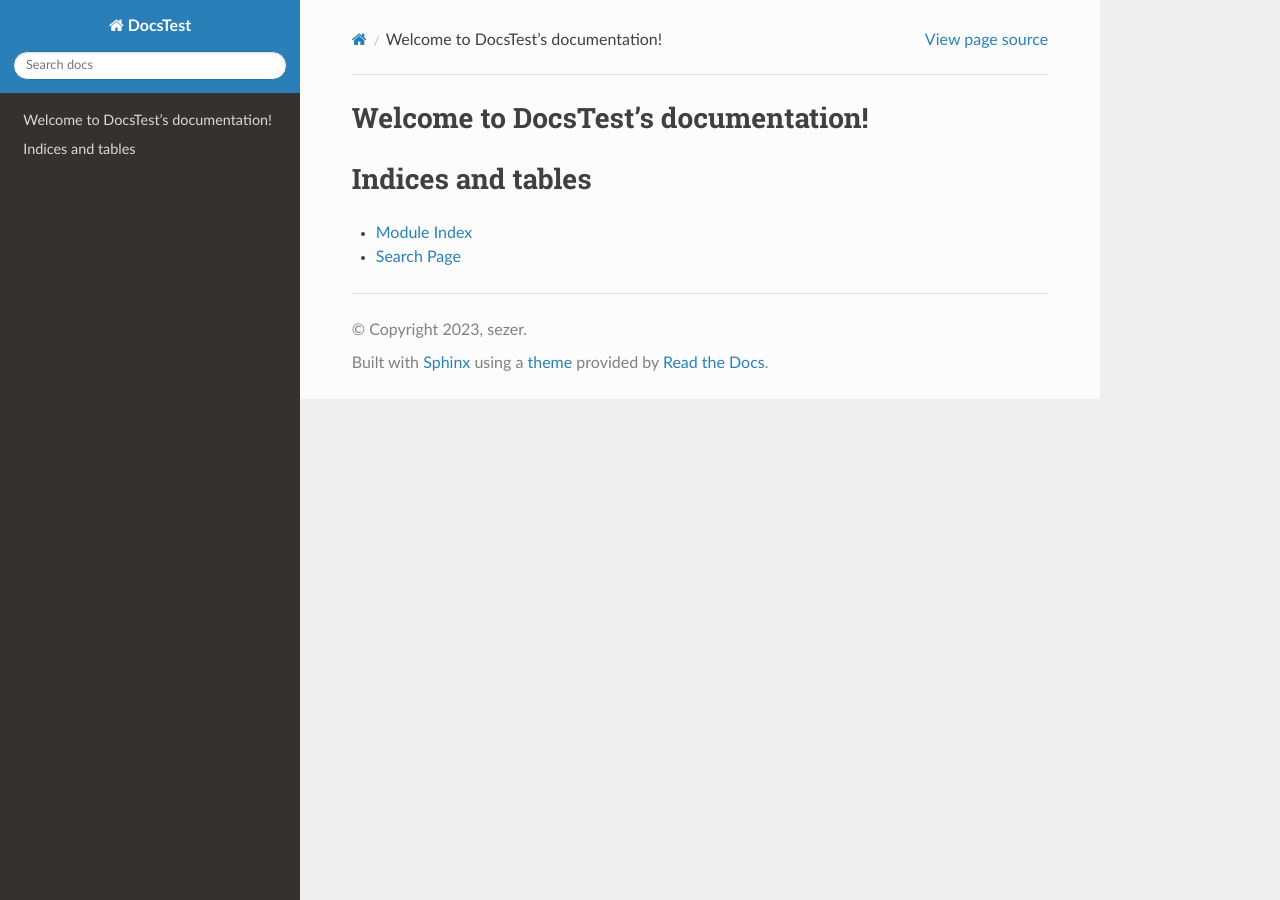
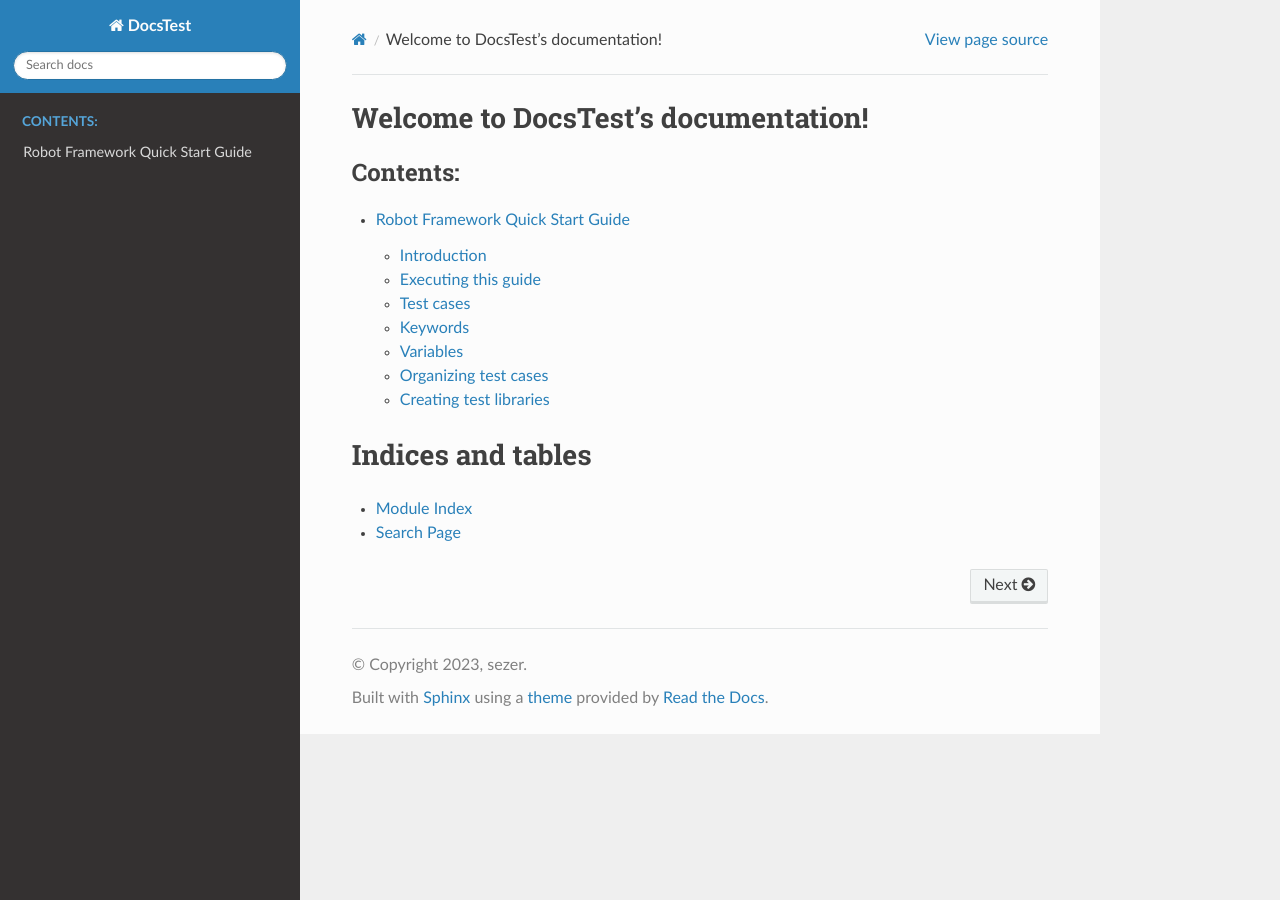
Before and after one commit to sezer-muhammed/DocsTest, a Sphinx documentation site: the page built from docs/index.rst, in a window 1280 px wide. Built offline with Sphinx 7.4.7 and the Read the Docs theme 2.0.0, drawn with Linux system fonts in a browser that asks for light colours; pages that are not in the unit, such as notebooks, are missing from menus; some of the changed lines change nothing that is shown.

Commit message:
quickstart added

```diff
--- a/docs/index.rst
+++ b/docs/index.rst
@@ -11,6 +11,7 @@ Welcome to DocsTest's documentation!
    :caption: Contents:
 
    DocsTest
+   quickstart
 
 
 
--- /dev/null
+++ b/docs/quickstart.rst
@@ -0,0 +1,544 @@
+.. default-role:: code
+
+=====================================
+  Robot Framework Quick Start Guide
+=====================================
+
+Copyright © Nokia Networks. Licensed under the
+`Creative Commons Attribution 3.0 Unported`__ license.
+
+__ http://creativecommons.org/licenses/by/3.0/
+
+.. contents:: Table of contents:
+   :local:
+   :depth: 2
+
+Introduction
+============
+
+About this guide
+----------------
+
+*Robot Framework Quick Start Guide* introduces the most important `Robot
+Framework <http://robotframework.org>`_ features. You can simply browse
+through it and look at the examples, but you can also use the guide as an
+`executable demo`__. All features shown here are explained more thoroughly
+in `Robot Framework User Guide`_.
+
+__ `Executing this guide`_
+.. _Robot Framework User Guide: http://robotframework.org/robotframework/#user-guide
+
+Robot Framework overview
+------------------------
+
+`Robot Framework`_ is a generic open source test automation framework for
+acceptance testing and acceptance test-driven development (ATDD). It has
+easy-to-use tabular test data syntax and it utilizes the keyword-driven
+testing approach. Its testing capabilities can be extended by test libraries
+implemented either with Python or Java, and users can create new higher-level
+keywords from existing ones using the same syntax that is used for creating
+test cases.
+
+Robot Framework is operating system and application independent. The core
+framework is implemented using `Python <http://python.org>`_ and runs also on
+`Jython <http://jython.org>`_ (JVM) and `IronPython <http://ironpython.net>`_
+(.NET). The framework has a rich ecosystem around it consisting of various
+generic test libraries and tools that are developed as separate projects.
+
+For more information about Robot Framework and the ecosystem, see
+http://robotframework.org. There you can find plenty more documentation,
+demo projects, list of available test libraries and other tools, and so on.
+
+Demo application
+----------------
+
+The sample application for this guide is a variation on a classic login
+example: it is a command-line based authentication server written in Python.
+The application allows a user to do three things:
+
+- Create an account with a valid password.
+- Log in with a valid user name and password.
+- Change the password of an existing account.
+
+The application itself is in `<sut/login.py>`_ file and can be executed with
+a command `python sut/login.py`. Attempting to log in with a non-existent
+user account or with an invalid password results in the same error message::
+
+    > python sut/login.py login nobody P4ssw0rd
+    Access Denied
+
+After creating a user account with valid password login succeeds::
+
+    > python sut/login.py create fred P4ssw0rd
+    SUCCESS
+
+    > python sut/login.py login fred P4ssw0rd
+    Logged In
+
+There are two requirements that a password must fulfill to be valid: it must
+be between 7-12 characters long, and it must contain lower and upper case
+letters and numbers, but it must not contain special characters. Trying to
+create a user with invalid password fails::
+
+    > python sut/login.py create fred short
+    Creating user failed: Password must be 7-12 characters long
+
+    > python sut/login.py create fred invalid
+    Creating user failed: Password must be a combination of lowercase and
+    uppercase letters and numbers
+
+Changing password with invalid credentials results in the same error message
+as logging in with invalid credentials. The validity of new password is
+verified and if not valid, an error message is given::
+
+    > python sut/login.py change-password fred wrong NewP4ss
+    Changing password failed: Access Denied
+
+    > python sut/login.py change-password fred P4ssw0rd short
+    Changing password failed: Password must be 7-12 characters long
+
+    > python sut/login.py change-password fred P4ssw0rd NewP4ss
+    SUCCESS
+
+The application uses a simple database file to keep track on user statuses.
+The file is located in operating system dependent temporary directory.
+
+Executing this guide
+====================
+
+These instructions explain how to run this guide yourself. If you are not
+interested in that, you can nevertheless `view the results`__ online.
+
+__ `Viewing results`_
+
+Installations
+-------------
+
+The recommended approach to install Robot Framework on Python_ is using `pip
+<http://pip-installer.org>`_. Once you have both of these preconditions
+installed, you can simply run::
+
+    pip install robotframework
+
+See `Robot Framework installation instructions`_ for alternative installation
+approaches and more information about installation in general.
+
+This demo is written using reStructuredText__ markup language with Robot
+Framework test data in code blocks. Executing tests in this format requires
+installing additional docutils__ module::
+
+    pip install docutils
+
+Notice that Robot Framework 3.0 is the first Robot Framework version to support
+Python 3. See the aforementioned `installation instructions`_ for information
+about Python 2 vs Python 3.
+
+.. _`Robot Framework installation instructions`:
+   https://github.com/robotframework/robotframework/blob/master/INSTALL.rst
+.. _`installation instructions`: `Robot Framework installation instructions`_
+__ http://docutils.sourceforge.net/rst.html
+__ https://pypi.python.org/pypi/docutils
+
+Execution
+---------
+
+After installations you still need to get the demo itself. It is easiest to
+download a certain release__ or grab the `latest content`__ and extract the
+package somewhere, but it is also possible to clone the `project repository`__.
+
+After installations and with all other preconditions in place, you can run
+the demo on the command line by using the `robot` command::
+
+    robot QuickStart.rst
+
+If you use Robot Framework 2.9 or older, instead of the `robot` command you
+need to use `pybot`::
+
+    pybot QuickStart.rst
+
+You can also configure the execution with various command line options::
+
+    robot --log custom_log.html --name Custom_Name QuickStart.rst
+
+For a list of available options run `robot --help`.
+
+__ https://github.com/robotframework/QuickStartGuide/releases
+__ https://github.com/robotframework/QuickStartGuide/archive/master.zip
+__ https://github.com/robotframework/QuickStartGuide
+
+Viewing results
+---------------
+
+Running the demo generates the following three result files. These files are
+linked to pre-executed files available online, but executing the demo creates
+them locally.
+
+`report.html <http://robotframework.org/QuickStartGuide/report.html>`__
+    Higher level test report.
+`log.html <http://robotframework.org/QuickStartGuide/log.html>`__
+    Detailed test execution log.
+`output.xml <http://robotframework.org/QuickStartGuide/output.xml>`__
+    Results in machine readable XML format.
+
+Test cases
+==========
+
+Workflow tests
+--------------
+
+Robot Framework test cases are created using a simple tabular syntax. For
+example, the following table has two tests:
+
+- User can create an account and log in
+- User cannot log in with bad password
+
+.. code:: robotframework
+
+    *** Test Cases ***
+    User can create an account and log in
+        Create Valid User    fred    P4ssw0rd
+        Attempt to Login with Credentials    fred    P4ssw0rd
+        Status Should Be    Logged In
+
+    User cannot log in with bad password
+        Create Valid User    betty    P4ssw0rd
+        Attempt to Login with Credentials    betty    wrong
+        Status Should Be    Access Denied
+
+Notice that these tests read like manual tests written in English rather
+than like automated test cases. Robot Framework uses the keyword-driven
+approach that supports writing tests that capture the essence of the actions
+and expectations in natural language.
+
+Test cases are constructed from keywords and their possible arguments. The
+syntax requires that keywords and arguments, as well as settings and their
+values, are separated by at least two spaces or by a tab character. It is
+generally recommended to use four spaces to make the separator more explicit,
+and in some cases aligning arguments or other values may make the data easier
+to understand. For more details about the syntax see `Robot Framework User
+Guide`_.
+
+Higher-level tests
+------------------
+
+Test cases can also be created using only high-level keywords that take no
+positional arguments. This style allows using totally free text which is
+suitable for communication even with non-technical customers or other project
+stakeholders. This is especially important when using the `acceptance
+test-driven development`__ (ATDD) approach or any of its variants and created
+tests act also as requirements.
+
+Robot Framework does not enforce any particular style for writing test cases.
+One common style is the *given-when-then* format popularized by
+`behavior-driven development`__ (BDD):
+
+.. code:: robotframework
+
+    *** Test Cases ***
+    User can change password
+        Given a user has a valid account
+        When she changes her password
+        Then she can log in with the new password
+        And she cannot use the old password anymore
+
+__ http://en.wikipedia.org/wiki/Acceptance_test-driven_development
+__ http://en.wikipedia.org/wiki/Behavior_driven_development
+
+Data-driven tests
+-----------------
+
+Quite often several test cases are otherwise similar but they have slightly
+different input or output data. In these situations *data-driven tests*
+allows varying the test data without duplicating the workflow. With Robot
+Framework the `[Template]` setting turns a test case into a data-driven test
+where the template keyword is executed using the data defined in the test case
+body:
+
+.. code:: robotframework
+
+    *** Test Cases ***
+    Invalid password
+        [Template]    Creating user with invalid password should fail
+        abCD5            ${PWD INVALID LENGTH}
+        abCD567890123    ${PWD INVALID LENGTH}
+        123DEFG          ${PWD INVALID CONTENT}
+        abcd56789        ${PWD INVALID CONTENT}
+        AbCdEfGh         ${PWD INVALID CONTENT}
+        abCD56+          ${PWD INVALID CONTENT}
+
+In addition to using the `[Template]` setting with individual tests, it would
+be possible to use the `Test Template` setting once in the settings table like
+`setups and teardowns`_ defined later in this guide. In our case that
+would ease creating separate named tests for invalid length password cases and
+for other invalid cases. However, that would require moving those tests to a
+separate file, because otherwise the template would also be applied to other
+tests in this file.
+
+Notice also that the error messages in the above example are specified using
+variables_.
+
+Keywords
+========
+
+Test cases are created from keywords that can come from two sources. `Library
+keywords`_ come from imported test libraries, and so called `user keywords`_
+can be created using the same tabular syntax that is used for creating test
+cases.
+
+Library keywords
+----------------
+
+All lowest level keywords are defined in test libraries which are implemented
+using standard programming languages, typically Python or Java. Robot Framework
+comes with a handful of `test libraries`_ that can be divided to *standard
+libraries*, *external libraries* and *custom libraries*. `Standard libraries`_
+are distributed with the core framework and included generic libraries such as
+`OperatingSystem`, `Screenshot` and `BuiltIn`, which is special because its
+keywords are available automatically. External libraries, such as
+Selenium2Library_ for web testing, must be installed separately. If available
+test libraries are not enough, it is easy to `create custom test libraries`__.
+
+To be able to use keywords provided by a test library, the keywords must be
+imported using the `Library` setting. Tests in this guide need keywords from
+the standard `OperatingSystem` library (e.g. `Remove File`) and from a custom
+made `LoginLibrary` (e.g.  `Attempt to login with credentials`). Both of these
+libraries are imported in the settings table below:
+
+.. code:: robotframework
+
+    *** Settings ***
+    Library           OperatingSystem
+    Library           lib/LoginLibrary.py
+
+.. _Test libraries: http://robotframework.org/#libraries
+.. _Standard libraries: http://robotframework.org/robotframework/#standard-libraries
+.. _Selenium2Library: https://github.com/rtomac/robotframework-selenium2library/#readme
+__ `Creating test libraries`_
+
+User keywords
+-------------
+
+One of the most powerful features of Robot Framework is the ability to easily
+create new, higher-level keywords from other keywords. The syntax for creating
+these so called *user-defined keywords*, or *user keywords* for short, is
+similar to the syntax that is used for creating test cases. All the
+higher-level keywords needed in previous test cases are created in this
+keyword table:
+
+.. code:: robotframework
+
+    *** Keywords ***
+    Clear login database
+        Remove file    ${DATABASE FILE}
+
+    Create valid user
+        [Arguments]    ${username}    ${password}
+        Create user    ${username}    ${password}
+        Status should be    SUCCESS
+
+    Creating user with invalid password should fail
+        [Arguments]    ${password}    ${error}
+        Create user    example    ${password}
+        Status should be    Creating user failed: ${error}
+
+    Login
+        [Arguments]    ${username}    ${password}
+        Attempt to login with credentials    ${username}    ${password}
+        Status should be    Logged In
+
+    # Keywords below used by higher level tests. Notice how given/when/then/and
+    # prefixes can be dropped. And this is a comment.
+
+    A user has a valid account
+        Create valid user    ${USERNAME}    ${PASSWORD}
+
+    She changes her password
+        Change password    ${USERNAME}    ${PASSWORD}    ${NEW PASSWORD}
+        Status should be    SUCCESS
+
+    She can log in with the new password
+        Login    ${USERNAME}    ${NEW PASSWORD}
+
+    She cannot use the old password anymore
+        Attempt to login with credentials    ${USERNAME}    ${PASSWORD}
+        Status should be    Access Denied
+
+User-defined keywords can include actions defined by other user-defined or
+library keywords. As you can see from this example, user-defined keywords can
+take parameters. They can also return values and even contain FOR loops. For
+now, the important thing to know is that user-defined keywords enable test
+creators to create reusable steps for common action sequences. User-defined
+keywords can also help the test author keep the tests as readable as possible
+and use appropriate abstraction levels in different situations.
+
+Variables
+=========
+
+Defining variables
+------------------
+
+Variables are an integral part of the Robot Framework. Usually any data used in
+tests that is subject to change is best defined as variables. Syntax for
+variable definition is quite simple, as seen in this variable table:
+
+.. code:: robotframework
+
+    *** Variables ***
+    ${USERNAME}               janedoe
+    ${PASSWORD}               J4n3D0e
+    ${NEW PASSWORD}           e0D3n4J
+    ${DATABASE FILE}          ${TEMPDIR}${/}robotframework-quickstart-db.txt
+    ${PWD INVALID LENGTH}     Password must be 7-12 characters long
+    ${PWD INVALID CONTENT}    Password must be a combination of lowercase and uppercase letters and numbers
+
+Variables can also be given from the command line which is useful if
+the tests need to be executed in different environments. For example
+this demo can be executed like::
+
+   robot --variable USERNAME:johndoe --variable PASSWORD:J0hnD0e QuickStart.rst
+
+In addition to user defined variables, there are some built-in variables that
+are always available. These variables include `${TEMPDIR}` and `${/}` which
+are used in the above example.
+
+Using variables
+---------------
+
+Variables can be used in most places in the test data. They are most commonly
+used as arguments to keywords like the following test case demonstrates.
+Return values from keywords can also be assigned to variables and used later.
+For example, the following `Database Should Contain` `user keyword`_ sets
+database content to `${database}` variable and then verifies the content
+using BuiltIn_ keyword `Should Contain`. Both library and user keywords can
+return values.
+
+.. _User keyword: `User keywords`_
+.. _BuiltIn: `Standard libraries`_
+
+.. code:: robotframework
+
+    *** Test Cases ***
+    User status is stored in database
+        [Tags]    variables    database
+        Create Valid User    ${USERNAME}    ${PASSWORD}
+        Database Should Contain    ${USERNAME}    ${PASSWORD}    Inactive
+        Login    ${USERNAME}    ${PASSWORD}
+        Database Should Contain    ${USERNAME}    ${PASSWORD}    Active
+
+    *** Keywords ***
+    Database Should Contain
+        [Arguments]    ${username}    ${password}    ${status}
+        ${database} =     Get File    ${DATABASE FILE}
+        Should Contain    ${database}    ${username}\t${password}\t${status}\n
+
+Organizing test cases
+=====================
+
+Test suites
+-----------
+
+Collections of test cases are called test suites in Robot Framework. Every
+input file which contains test cases forms a test suite. When `executing this
+guide`_, you see test suite `QuickStart` in the console output. This name is
+derived from the file name and it is also visible in reports and logs.
+
+It is possible to organize test cases hierarchically by placing test case
+files into directories and these directories into other directories. All
+these directories automatically create higher level test suites that get their
+names from directory names. Since test suites are just files and directories,
+they are trivially placed into any version control system.
+
+Setups and teardowns
+--------------------
+
+If you want certain keywords to be executed before or after each test,
+use the `Test Setup` and `Test Teardown` settings in the settings table.
+Similarly you can use the `Suite Setup` and `Suite Teardown` settings to
+specify keywords to be executed before and/or after an entire test suite.
+
+Individual tests can also have a custom setup or teardown by using `[Setup]`
+and `[Teardown]` in the test case table. This works the same way as
+`[Template]` was used earlier with `data-driven tests`_.
+
+In this demo we want to make sure the database is cleared before execution
+starts and that every test also clears it afterwards:
+
+.. code:: robotframework
+
+    *** Settings ***
+    Suite Setup       Clear Login Database
+    Test Teardown     Clear Login Database
+
+Using tags
+----------
+
+Robot Framework allows setting tags for test cases to give them free metadata.
+Tags can be set for all test cases in a file with `Force Tags` and `Default
+Tags` settings like in the table below. It is also possible to define tags
+for a single test case using `[Tags]` settings like in earlier__ `User
+status is stored in database` test.
+
+__ `Using variables`_
+
+.. code:: robotframework
+
+    *** Settings ***
+    Force Tags        quickstart
+    Default Tags      example    smoke
+
+When you look at a report after test execution, you can see that tests have
+specified tags associated with them and there are also statistics generated
+based on tags. Tags can also be used for many other purposes, one of the most
+important being the possibility to select what tests to execute. You can try,
+for example, the following commands::
+
+    robot --include smoke QuickStart.rst
+    robot --exclude database QuickStart.rst
+
+Creating test libraries
+=======================
+
+Robot Framework offers a simple API for creating test libraries using either
+Python or Java, and the remote library interface also allows using other
+programming languages. `Robot Framework User Guide`_ contains a detailed
+description about the library API.
+
+As an example, we can take a look at the `LoginLibrary` test library used in
+this demo. The library is located at `<lib/LoginLibrary.py>`_, and its source
+code is also copied below. Looking at the code you can see, for example, how
+the keyword `Create User` is mapped to actual implementation of the method
+`create_user`.
+
+.. code:: python
+
+    import os.path
+    import subprocess
+    import sys
+
+
+    class LoginLibrary(object):
+
+        def __init__(self):
+            self._sut_path = os.path.join(os.path.dirname(__file__),
+                                          '..', 'sut', 'login.py')
+            self._status = ''
+
+        def create_user(self, username, password):
+            self._run_command('create', username, password)
+
+        def change_password(self, username, old_pwd, new_pwd):
+            self._run_command('change-password', username, old_pwd, new_pwd)
+
+        def attempt_to_login_with_credentials(self, username, password):
+            self._run_command('login', username, password)
+
+        def status_should_be(self, expected_status):
+            if expected_status != self._status:
+                raise AssertionError("Expected status to be '%s' but was '%s'."
+                                     % (expected_status, self._status))
+
+        def _run_command(self, command, *args):
+            command = [sys.executable, self._sut_path, command] + list(args)
+            process = subprocess.Popen(command, stdout=subprocess.PIPE,
+                                       stderr=subprocess.STDOUT)
+            self._status = process.communicate()[0].strip()
```
Also changed, not shown: 12 other files.
